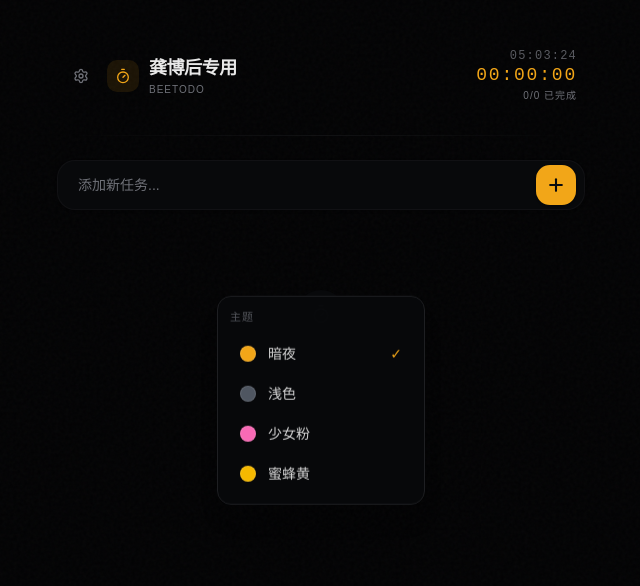
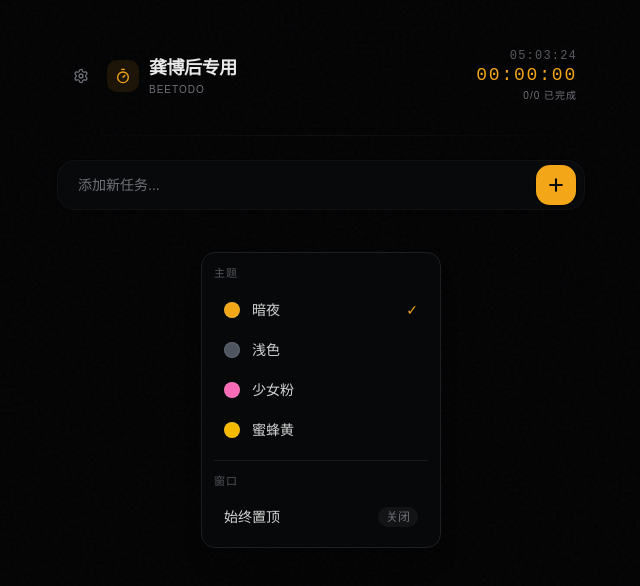
Before and after one commit to Linmoqian/BeeTodo, a React (Vite) app: page / in a window 1280 px wide. Both pictures are taken after a click on the button 400 px from the left and 75 px from the top of the page. Shown: the top 586 px of the page, without its empty margins (319-959 px from the left). Built offline with nearby package versions, Linux system fonts and the light colour scheme.

Commit message:
feat: 添加窗口置顶设置
设置面板新增始终置顶开关，状态通过后端持久化

```diff
--- a/src/components/ThemeSettings.tsx
+++ b/src/components/ThemeSettings.tsx
@@ -1,12 +1,26 @@
 import { useState, useRef, useEffect } from "react";
 import { Settings } from "lucide-react";
+import { invoke } from "@tauri-apps/api/core";
 import { THEMES, useTheme } from "../hooks/useTheme";
+
+interface AppSettings {
+  alwaysOnTop: boolean;
+}
 
 export function ThemeSettings() {
   const { theme, setTheme } = useTheme();
   const [open, setOpen] = useState(false);
+  const [alwaysOnTop, setAlwaysOnTop] = useState(false);
   const panelRef = useRef<HTMLDivElement>(null);
   const btnRef = useRef<HTMLButtonElement>(null);
+
+  useEffect(() => {
+    invoke<AppSettings>("get_settings")
+      .then((settings) => setAlwaysOnTop(settings.alwaysOnTop))
+      .catch((error) => {
+        console.error("Failed to load settings", error);
+      });
+  }, []);
 
   useEffect(() => {
     function handleClickOutside(e: MouseEvent) {
@@ -23,6 +37,18 @@ export function ThemeSettings() {
     return () => document.removeEventListener("mousedown", handleClickOutside);
   }, [open]);
 
+  const toggleAlwaysOnTop = async () => {
+    const enabled = !alwaysOnTop;
+    setAlwaysOnTop(enabled);
+    try {
+      const settings = await invoke<AppSettings>("set_always_on_top", { enabled });
+      setAlwaysOnTop(settings.alwaysOnTop);
+    } catch (error) {
+      setAlwaysOnTop(!enabled);
+      console.error("Failed to set always on top", error);
+    }
+  };
+
   return (
     <div className="relative">
       <button
@@ -37,7 +63,7 @@ export function ThemeSettings() {
       {open && (
         <div
           ref={panelRef}
-          className="settings-panel fixed left-1/2 top-1/2 z-50 w-52 -translate-x-1/2 -translate-y-1/2 rounded-xl border border-[var(--settings-border)] bg-[var(--settings-bg)] p-3 shadow-xl backdrop-blur-xl"
+          className="settings-panel fixed left-1/2 top-1/2 z-50 w-60 -translate-x-1/2 -translate-y-1/2 rounded-xl border border-[var(--settings-border)] bg-[var(--settings-bg)] p-3 shadow-xl backdrop-blur-xl"
         >
           <p className="mb-2.5 text-[11px] font-medium uppercase tracking-widest text-[var(--settings-label)]">
             主题
@@ -67,6 +93,27 @@ export function ThemeSettings() {
               </button>
             ))}
           </div>
+
+          <div className="my-3 h-px bg-[var(--settings-border)]/80" />
+
+          <p className="mb-2.5 text-[11px] font-medium uppercase tracking-widest text-[var(--settings-label)]">
+            窗口
+          </p>
+          <button
+            onClick={() => void toggleAlwaysOnTop()}
+            className="flex w-full items-center rounded-lg px-2.5 py-2 text-sm transition-colors hover:bg-[var(--settings-item-hover)]"
+          >
+            <span className="text-[var(--settings-text)]">始终置顶</span>
+            <span
+              className={`ml-auto rounded-full px-2 py-0.5 text-xs ${
+                alwaysOnTop
+                  ? "bg-primary/20 text-[var(--settings-check)]"
+                  : "bg-secondary text-muted-foreground"
+              }`}
+            >
+              {alwaysOnTop ? "开启" : "关闭"}
+            </span>
+          </button>
         </div>
       )}
     </div>
```
